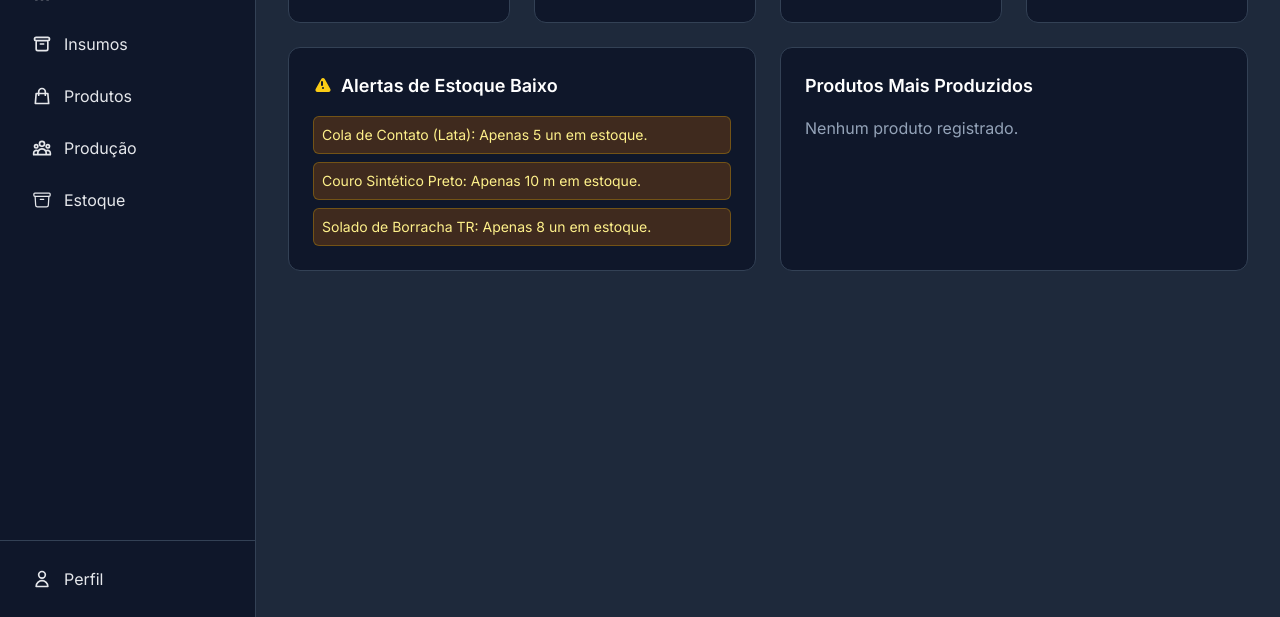
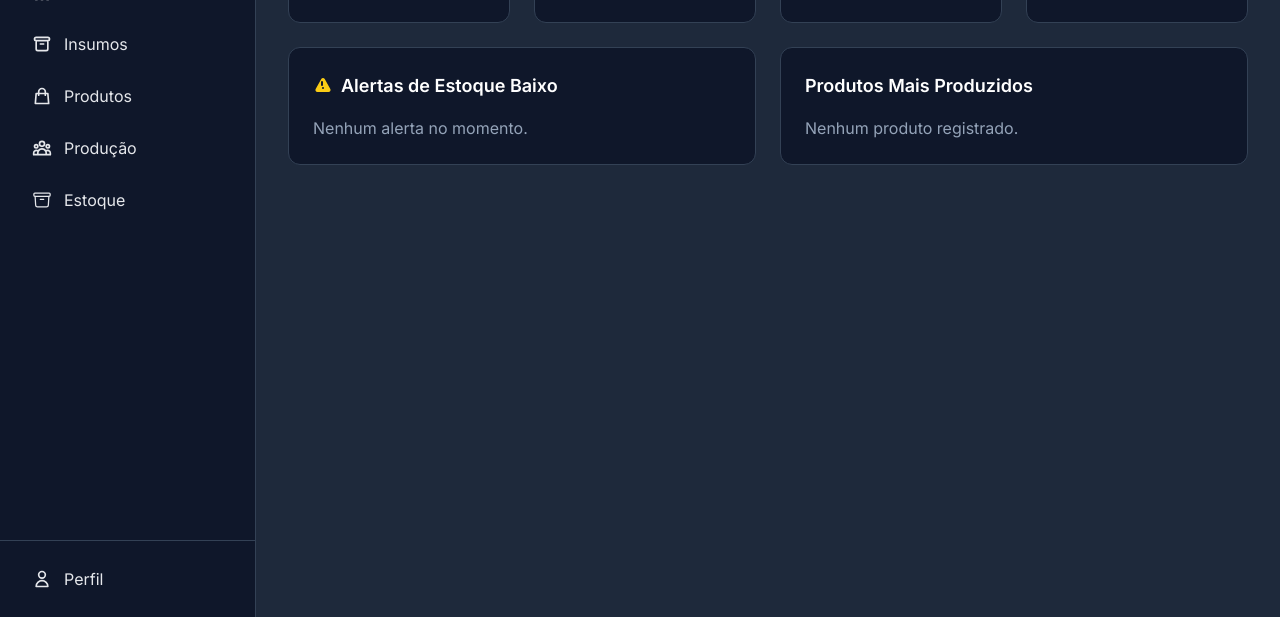
Before and after one commit to Cjota221/VEXX, a plain HTML site: page public/index.html in a window 1280 px wide. Shown: the part 183-800 px from the top of the page. Drawn offline with nearby package versions, Linux system fonts and the light colour scheme.

Commit message:
Update index.html

```diff
--- a/public/index.html
+++ b/public/index.html
@@ -730,11 +730,17 @@
                 quantidadeEstimadaVendas: 200,
             },
             insumos: [
-                { id: 'insumo1', nome: 'Cola de Contato (Lata)', desc: 'Lata de 750g para colagem de solados', preco: 45.50, estoque: 5, unidade: 'un', imagem: 'https://placehold.co/400x400/0f172a/3b82f6?text=Cola' },
-                { id: 'insumo2', nome: 'Couro Sintético Preto', desc: 'Rolo de couro sintético para cabedal', preco: 80, estoque: 10, unidade: 'm', imagem: 'https://placehold.co/400x400/0f172a/3b82f6?text=Couro' },
-                { id: 'insumo3', nome: 'Linha de Nylon #40', desc: 'Cone de linha de alta resistência', preco: 15, estoque: 20, unidade: 'un', imagem: 'https://placehold.co/400x400/0f172a/3b82f6?text=Linha' },
-                { id: 'insumo4', nome: 'Solado de Borracha TR', desc: 'Placa de borracha para solados', preco: 120, estoque: 8, unidade: 'un', imagem: 'https://placehold.co/400x400/0f172a/3b82f6?text=Solado' },
-                { id: 'insumo5', nome: 'Tinta para Bordas (Preta)', desc: 'Frasco de 100ml de tinta para acabamento', preco: 25, estoque: 12, unidade: 'mL', imagem: 'https://placehold.co/400x400/0f172a/3b82f6?text=Tinta' }
+                { id: 'insumo1', nome: 'Solado Tradicional', desc: 'Solado para calçados do dia a dia.', preco: 7.50, estoque: 100, unidade: 'un', imagem: 'https://placehold.co/400x400/0f172a/e2e8f0?text=Solado' },
+                { id: 'insumo2', nome: 'Kit Solado Luxo', desc: 'Kit completo de solado de alta qualidade.', preco: 12.90, estoque: 50, unidade: 'un', imagem: 'https://placehold.co/400x400/0f172a/e2e8f0?text=Solado+Luxo' },
+                { id: 'insumo3', nome: 'Roletê Grosso', desc: 'Roletê de material resistente para alças.', preco: 1.20, estoque: 200, unidade: 'm', imagem: 'https://placehold.co/400x400/0f172a/e2e8f0?text=Roletê' },
+                { id: 'insumo4', nome: 'Roletê Fino', desc: 'Roletê de material fino para detalhes.', preco: 0.95, estoque: 300, unidade: 'm', imagem: 'https://placehold.co/400x400/0f172a/e2e8f0?text=Roletê' },
+                { id: 'insumo5', nome: 'Roletê Macarrão', desc: 'Roletê com formato de macarrão.', preco: 2.00, estoque: 150, unidade: 'm', imagem: 'https://placehold.co/400x400/0f172a/e2e8f0?text=Roletê' },
+                { id: 'insumo6', nome: 'Passante Fino', desc: 'Passante delicado para acabamentos.', preco: 0.50, estoque: 500, unidade: 'un', imagem: 'https://placehold.co/400x400/0f172a/e2e8f0?text=Passante' },
+                { id: 'insumo7', nome: 'Passante Grosso', desc: 'Passante resistente para estruturas.', preco: 0.60, estoque: 400, unidade: 'un', imagem: 'https://placehold.co/400x400/0f172a/e2e8f0?text=Passante' },
+                { id: 'insumo8', nome: 'Cola PVC', desc: 'Cola para PVC, preço por grama.', preco: 0.032, estoque: 2300, unidade: 'g', imagem: 'https://placehold.co/400x400/0f172a/e2e8f0?text=Cola' },
+                { id: 'insumo9', nome: 'Strass Fino', desc: 'Metro de strass fino para decoração.', preco: 3.50, estoque: 50, unidade: 'm', imagem: 'https://placehold.co/400x400/0f172a/e2e8f0?text=Strass' },
+                { id: 'insumo10', nome: 'Strass Grosso', desc: 'Metro de strass robusto para destaque.', preco: 5.50, estoque: 50, unidade: 'm', imagem: 'https://placehold.co/400x400/0f172a/e2e8f0?text=Strass' },
+                { id: 'insumo11', nome: 'Mangueirinha', desc: 'Metro de mangueirinha para detalhes.', preco: 4.00, estoque: 100, unidade: 'm', imagem: 'https://placehold.co/400x400/0f172a/e2e8f0?text=Mangueira' }
             ],
             produtos: [],
             producao: []
@@ -1021,7 +1027,6 @@
             document.getElementById('mao-pecas-hora').value = state.custos.maoDeObra.pecasHora || '';
 
             // Renderiza resumos
-            document.getElementById('custo-total-mensal').textContent = formatCurrency(getCustoTotalMensal());
             document.getElementById('resumo-custo-fixo').textContent = formatCurrency(getCustoFixoUnitario());
             document.getElementById('resumo-mao-de-obra').textContent = formatCurrency(getCustoMaoDeObraUnitario());
             document.getElementById('resumo-custo-venda').textContent = formatCurrency(getCustoPorVendaTotal());
```
